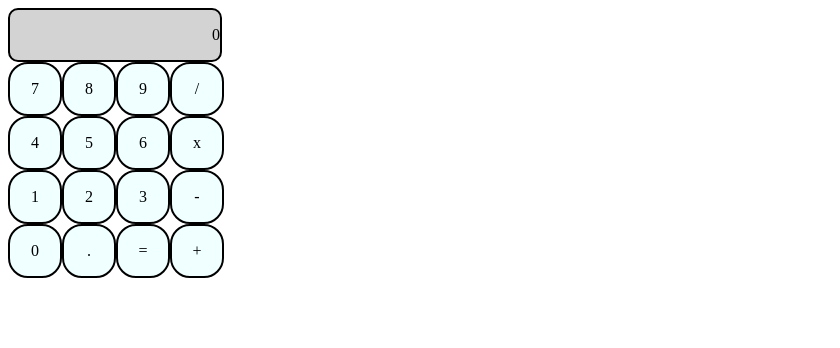
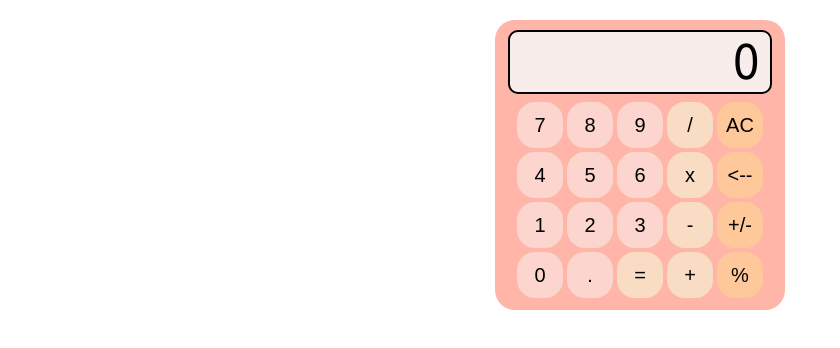
Before and after one commit to RenataKB/calculator, a plain HTML site: page index.html in a window 1280 px wide. Shown: the whole page, without its empty margins (0-840 px from the left). Drawn offline with Linux system fonts and the light colour scheme.

Commit message:
Add new buttons and improve the interface

```diff
--- a/index.html
+++ b/index.html
@@ -8,38 +8,44 @@
     <script src="script.js" defer></script>
 </head>
 <body>
-    <div class="calculator">
-        <div class="display"></div>
+    <main id="calculator">
+        <div id="display"></div>
         <div class="buttons">
             <div class="numbers">
                 <div class="row">
-                    <div id="7" class="button">7</div>
-                    <div id="8" class="button">8</div>
-                    <div id="9" class="button">9</div>
+                    <button id="7" type="button">7</button>
+                    <button id="8" type="button">8</button>
+                    <button id="9" type="button">9</button>
                 </div>
                 <div class="row">
-                    <div id="4" class="button">4</div>
-                    <div id="5" class="button">5</div>
-                    <div id="6" class="button">6</div>
+                    <button id="4" type="button">4</button>
+                    <button id="5" type="button">5</button>
+                    <button id="6" type="button">6</button>
                 </div>
                 <div class="row">
-                    <div id="1" class="button">1</div>
-                    <div id="2" class="button">2</div>
-                    <div id="3" class="button">3</div>
+                    <button id="1" type="button">1</button>
+                    <button id="2" type="button">2</button>
+                    <button id="3" type="button">3</button>
                 </div>
                 <div class="row">
-                    <div id="0" class="button">0</div>
-                    <div id="." class="button" class="dot" >.</div>
-                    <div id="=" class="button">=</div>
+                    <button id="0" type="button">0</button>
+                    <button id="." type="button">.</button>
+                    <button id="=" type="button">=</button>
                 </div>
             </div>
             <div class="operations">
-                <div id="/" class="button">/</div>
-                <div id="*" class="button">x</div>
-                <div id="-" class="button">-</div>
-                <div id="+" class="button">+</div>
+                <button id="/" type="button">/</button>
+                <button id="*" type="button">x</button>
+                <button id="-" type="button">-</button>
+                <button id="+" type="button">+</button>
+            </div>
+            <div class="extras">
+                <button id="clear" type="button">AC</button>
+                <button id="backspace" type="button"><--</button>
+                <button id="sign" type="button">+/-</button>
+                <button id="percent" type="button">%</button>
             </div>
         </div>
-    </div>
+    </main>
 </body>
 </html>
--- a/script.js
+++ b/script.js
@@ -9,8 +9,8 @@ let displayValue = '0';
 
 const ERROR_MESSAGE = 'OH NO!';
 const MAX_DISPLAY_LENGTH = 8;
-const display = document.querySelector('div.display');
-const buttons = document.querySelectorAll('div.button');
+const display = document.querySelector('#display');
+const buttons = document.querySelectorAll('button');
 
 function operate(op, n1, n2) {
     switch (op) {
@@ -48,6 +48,7 @@ function showDisplay(value) {
 }
 
 function roundLongDisplay(longValue) {
+    // TODO: Fix numero negativo
     const [integerPart, decimalPart] = longValue.split('.');
     const intLength = integerPart.length;
     if (!longValue.includes('.') | (intLength > MAX_DISPLAY_LENGTH)) {
@@ -115,17 +116,21 @@ function doButtonAction(lastButton) {
             }
             break;
         case 'clear':
-            // TODO na interface: botao clear
             clearVariables();
             newDisplay = false;
             displayValue = '0';
             break;
         case 'backspace':
-            // TODO na interface: botao backspace
             displayValue = displayValue.slice(0, -1);
             if (displayValue == '') {
                 displayValue = '0';
             }
+            break;
+        case 'sign':
+            // TODO: botao +/-
+            break;
+        case 'percent':
+            // TODO: botao %
             break;
         default:
             if (newDisplay) {
--- a/style.css
+++ b/style.css
@@ -1,13 +1,34 @@
-.display {
+body {
+    display: flex;
+    justify-content: center;
+    font-family: Tahoma, Verdana, sans-serif;
+    margin-top: 20px;
+}
+
+#calculator {
+    display: flex;
+    flex-direction: column;
+    align-items: center;
+    justify-content:space-between ;
+    background-color: #ffb5a7;
+    height: 270px;
+    width: 270px;
+    border-radius: 20px;
+    padding: 10px;
+}
+
+#display {
     display: flex;
     align-items: center;
     justify-content: end;
     height: 50px;
-    width: 210px;
+    width: 240px;
     border-style: solid;
     border-radius: 10px;
     border-width: 2px;
-    background-color: lightgray;
+    background-color: #f8edeb;
+    padding: 5px 10px;
+    font-size: 48px;
 }
 
 .buttons {
@@ -18,7 +39,7 @@
     display: flex;
 }
 
-.button {
+button {
     display: flex;
     align-items: center;
     justify-content: center;
@@ -27,5 +48,18 @@
     border-style: solid;
     border-radius: 20px;
     border-width: 2px;
-    background-color: azure;
+    font-size: 20px;
+    border-color: #ffb5a7;
 }
+
+.numbers button {
+    background-color: #fcd5ce;
+}
+
+.operations button, #\003D {
+    background-color: #f9dcc4;
+}
+
+.extras button {
+    background-color: #fec89a;
+}
```
